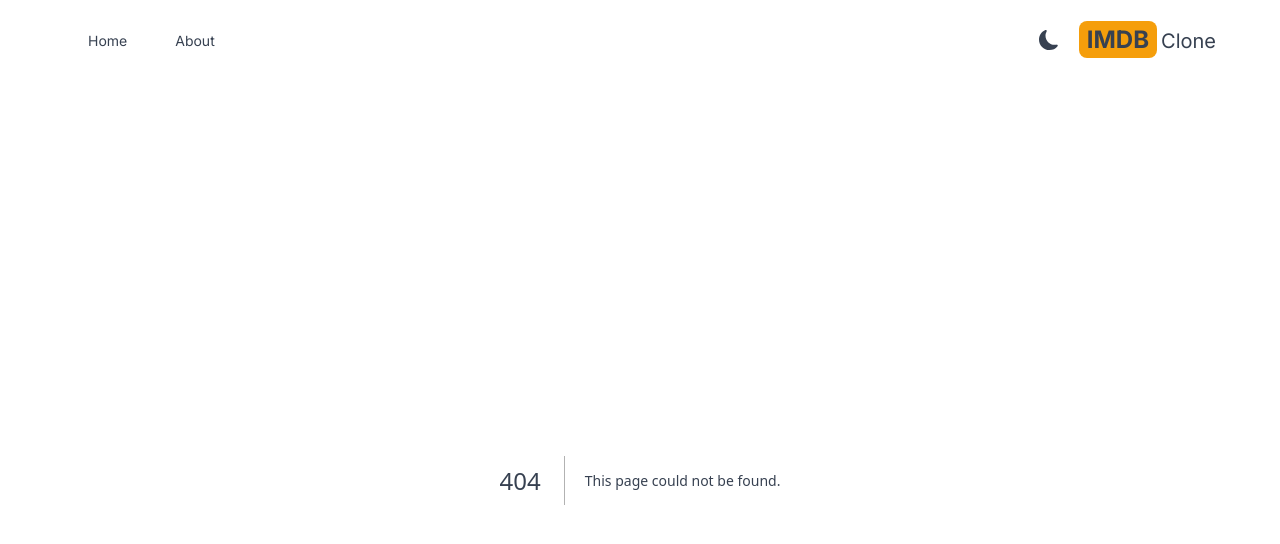
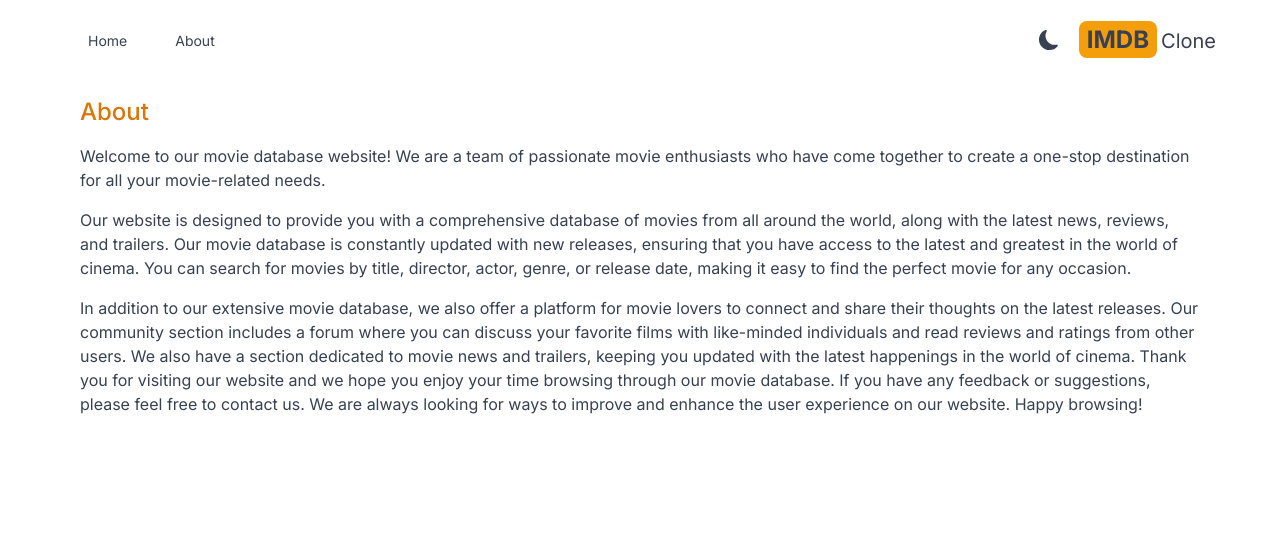
Before and after one commit to aidoha/IMDB-clone, a Next.js app: page /about in a window 1280 px wide. Before the commit this address had no page. Shown: the top 544 px of the page. Built offline with nearby package versions, Linux system fonts and the light colour scheme.

Commit message:
feat(app): new about page

```diff
--- /dev/null
+++ b/src/app/about/page.tsx
@@ -0,0 +1,38 @@
+import React from "react";
+
+export default function About() {
+  return (
+    <div className="max-w-6xl mx-auto space-y-4 p-4">
+      <h1 className="text-2xl font-medium text-amber-600">About</h1>
+      <p>
+        Welcome to our movie database website! We are a team of passionate movie
+        enthusiasts who have come together to create a one-stop destination for
+        all your movie-related needs.
+      </p>
+
+      <p>
+        Our website is designed to provide you with a comprehensive database of
+        movies from all around the world, along with the latest news, reviews,
+        and trailers. Our movie database is constantly updated with new
+        releases, ensuring that you have access to the latest and greatest in
+        the world of cinema. You can search for movies by title, director,
+        actor, genre, or release date, making it easy to find the perfect movie
+        for any occasion.
+      </p>
+
+      <p>
+        In addition to our extensive movie database, we also offer a platform
+        for movie lovers to connect and share their thoughts on the latest
+        releases. Our community section includes a forum where you can discuss
+        your favorite films with like-minded individuals and read reviews and
+        ratings from other users. We also have a section dedicated to movie news
+        and trailers, keeping you updated with the latest happenings in the
+        world of cinema. Thank you for visiting our website and we hope you
+        enjoy your time browsing through our movie database. If you have any
+        feedback or suggestions, please feel free to contact us. We are always
+        looking for ways to improve and enhance the user experience on our
+        website. Happy browsing!
+      </p>
+    </div>
+  );
+}
--- a/src/app/page.tsx
+++ b/src/app/page.tsx
@@ -1,7 +1,7 @@
 export default function Home() {
   return (
-    <main className="flex min-h-screen flex-col items-center justify-between p-24">
-
-    </main>
+    <div>
+      Home
+    </div>
   );
 }
```
